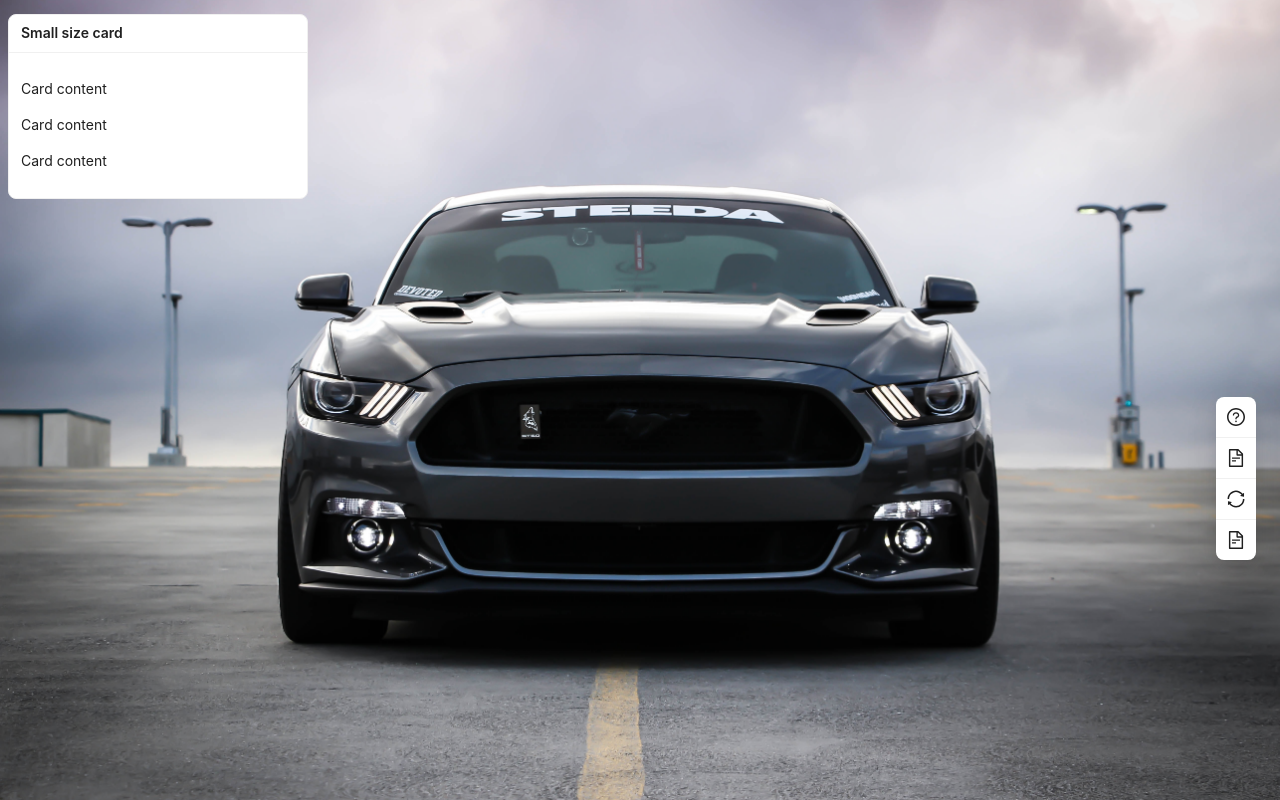
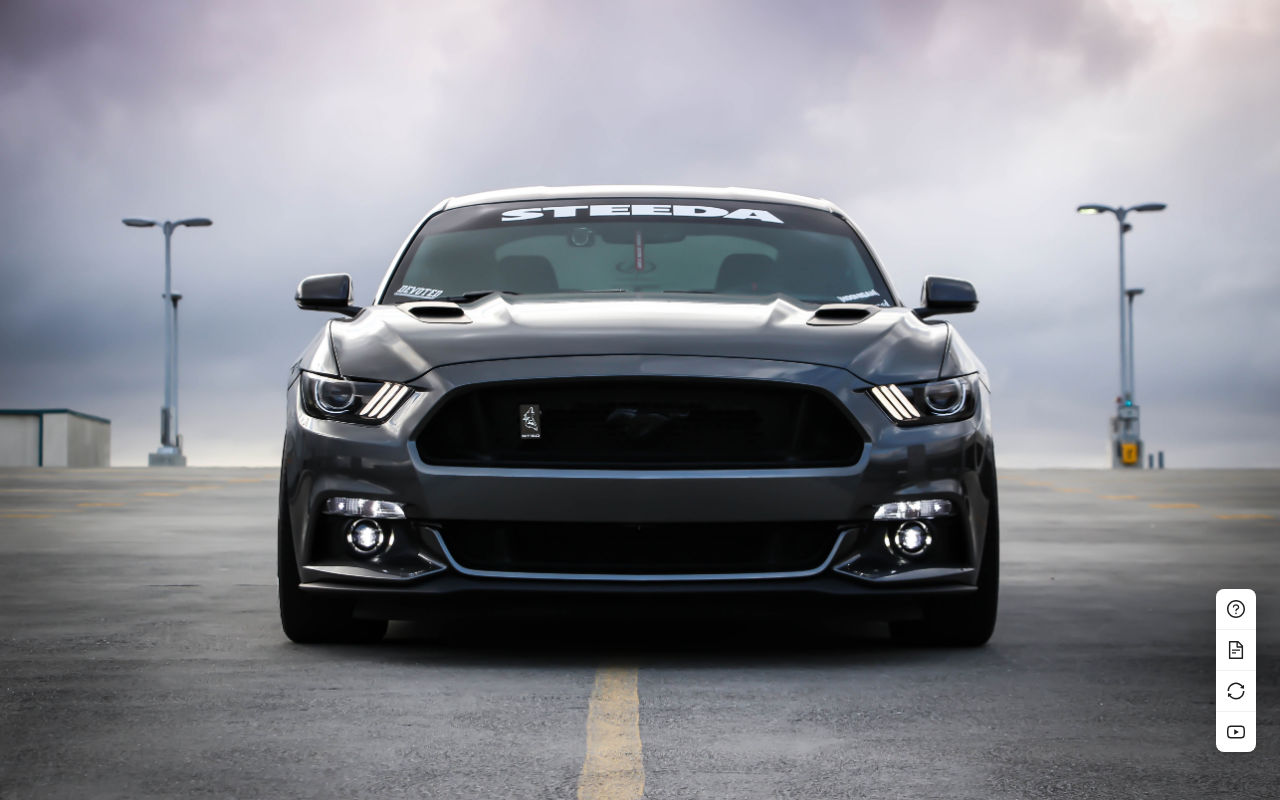
Before and after one commit to UnknownCoderBoy/LofiApp, a React (Create React App) app: page / in a window 1280 px wide. Built offline with nearby package versions, Linux system fonts and the light colour scheme.

Commit message:
Update 5 files

```diff
--- a/package.json
+++ b/package.json
@@ -13,6 +13,7 @@
     "react": "18.2.0",
     "react-dom": "18.2.0",
     "react-draggable": "^4.4.5",
+    "react-player": "^2.12.0",
     "react-responsive": "^9.0.2",
     "react-router-dom": "6.13.0",
     "react-scripts": "5.0.1"
--- a/src/pages/dashboard/index.js
+++ b/src/pages/dashboard/index.js
@@ -1,27 +1,90 @@
 import Draggable, { DraggableCore } from "react-draggable";
-import { Card, Space, FloatButton } from "antd";
-import { QuestionCircleOutlined, SyncOutlined } from "@ant-design/icons";
-import React from "react";
+import { Card, Button, FloatButton, Input } from "antd";
+import {
+  QuestionCircleOutlined,
+  SyncOutlined,
+  MinusOutlined,
+  YoutubeOutlined,
+} from "@ant-design/icons";
+import React, { useState } from "react";
+import ReactPlayer from "react-player";
+import { useMediaQuery } from "react-responsive";
+
 import "./style.css";
+const { Search } = Input;
 
 export default function Dashboard() {
+  const [url, setURL] = useState("");
+  const [ytvisible, ytsetVisible] = useState(false);
+  const isDesktopOrLaptop = useMediaQuery({
+    query: "(min-width: 1224px)",
+  });
+  const isBigScreen = useMediaQuery({ query: "(min-width: 1824px)" });
+  const isTabletOrMobile = useMediaQuery({ query: "(max-width: 1224px)" });
+  const isPortrait = useMediaQuery({ query: "(orientation: portrait)" });
+  const handleyt = () => {
+    ytsetVisible((prev) => !prev);
+  };
+
   return (
     <>
-      <Draggable className="drag">
-        <Space direction="vertical" size={16}>
-          <Card size="small" title="Small size card" style={{ width: 300 }}>
-            <p>Card content</p>
-            <p>Card content</p>
-            <p>Card content</p>
-          </Card>
-        </Space>
-      </Draggable>
+      {ytvisible && (
+        <div>
+          <Draggable bounds="html">
+            <Card
+              size="small"
+              title="Youtube Player"
+              extra={
+                <Button
+                  type="text"
+                  icon={<MinusOutlined />}
+                  onClick={handleyt}
+                />
+              }
+              style={{ width: "50%" }}
+            >
+              <Search
+                placeholder="input youtube link"
+                onSearch={setURL}
+                enterButton
+              />
+              {isDesktopOrLaptop && (
+                <ReactPlayer
+                  style={{
+                    marginTop: "5%",
+                    margin: "auto",
+                  }}
+                  url={url}
+                  controls={true}
+                  width={"100%"}
+                />
+              )}
+              {isTabletOrMobile && (
+                <ReactPlayer
+                  style={{
+                    marginTop: "5%",
+                    margin: "auto",
+                  }}
+                  url={url}
+                  controls={true}
+                  width={"100%"}
+                  height={"250px"}
+                />
+              )}
+            </Card>
+          </Draggable>
+        </div>
+      )}
 
-      <FloatButton.Group shape="square" style={{ bottom: "30%", right: 24 }}>
+      <FloatButton.Group shape="square">
         <FloatButton icon={<QuestionCircleOutlined />} />
         <FloatButton tooltip={<div>custom badge color</div>} />
         <FloatButton icon={<SyncOutlined />} />
-        <FloatButton />
+        <FloatButton
+          icon={<YoutubeOutlined />}
+          tooltip={<div>Toggle Youtube Player</div>}
+          onClick={handleyt}
+        />
       </FloatButton.Group>
     </>
   );
```
Also changed, not shown: .codesandbox/tasks.json (added), 2 other files (tests, documents, lock files or other folders).
